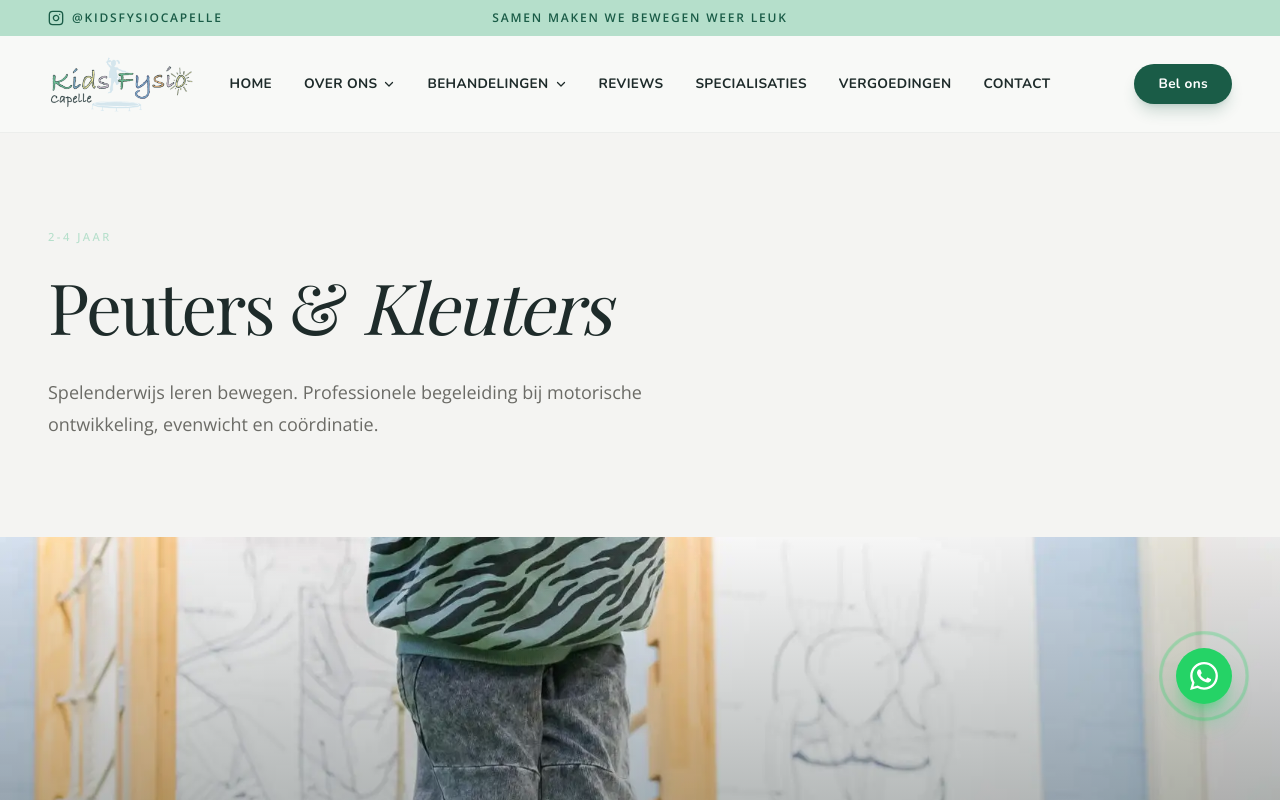
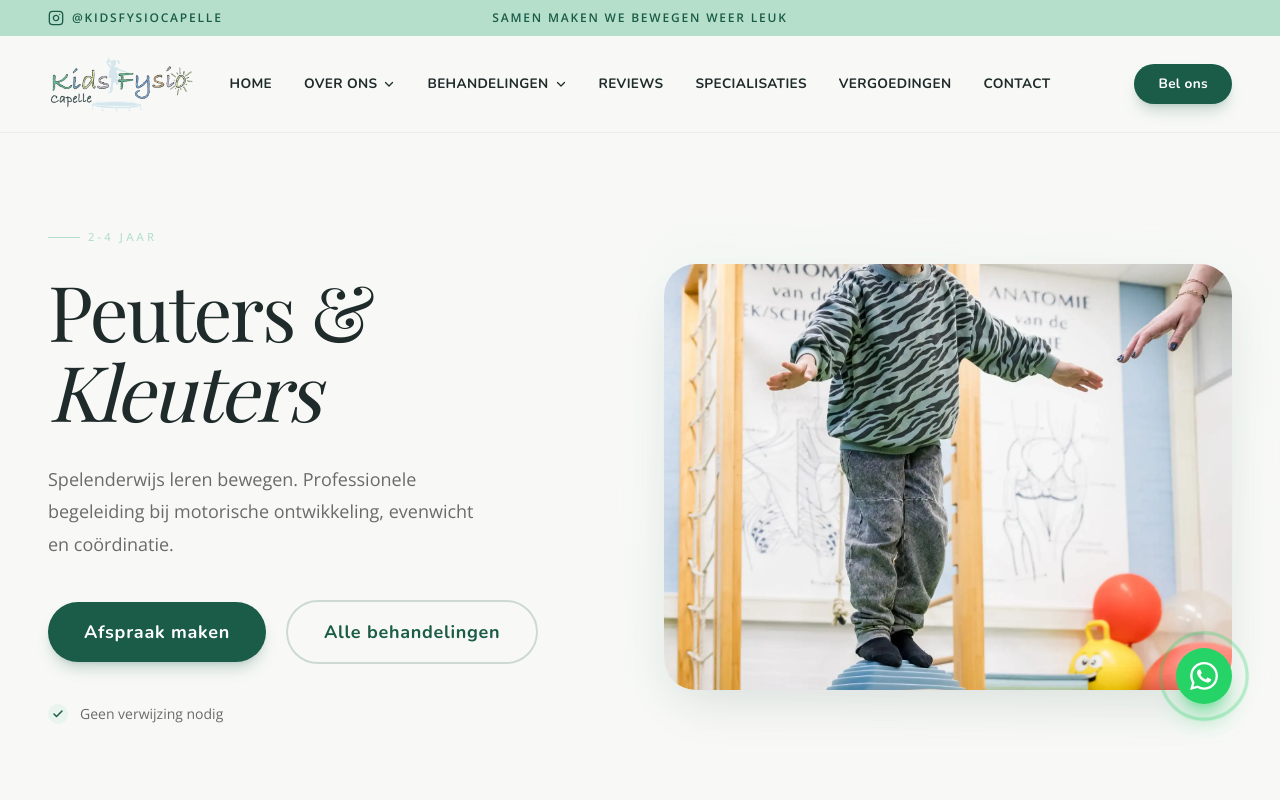
Before and after one commit to Maximustopdeals/kidsfysio-capelle-next-js, a Next.js app: page /peuters-kleuters in a window 1280 px wide. Shown: the top 800 px of the page. Built offline with nearby package versions, Linux system fonts and the light colour scheme.

Commit message:
Refactor PeutersKleutersPage layout and comments

```diff
--- a/src/app/peuters-kleuters/page.tsx
+++ b/src/app/peuters-kleuters/page.tsx
@@ -2,7 +2,6 @@ import type { Metadata } from "next";
 import Image from "next/image";
 import FadeIn from "@/components/FadeIn";
 import Button from "@/components/Button";
-import PageHero from "@/components/PageHero";
 
 export const metadata: Metadata = {
   title: "Kinderfysiotherapie peuters Capelle | 2-4 jaar",
@@ -31,26 +30,80 @@ const approach = [
 export default function PeutersKleutersPage() {
   return (
     <>
-      <PageHero
-        eyebrow="2-4 jaar"
-        title={<>Peuters & <em className="italic">Kleuters</em></>}
-        subtitle="Spelenderwijs leren bewegen. Professionele begeleiding bij motorische ontwikkeling, evenwicht en coördinatie."
-      />
+      {/* 1. Split-Screen Hero (High-End Editorial) */}
+      <section className="relative w-full bg-cream pt-16 pb-24 lg:pt-24 lg:pb-32 overflow-hidden">
+        <div className="mx-auto max-w-7xl px-6 lg:px-12 grid grid-cols-1 lg:grid-cols-2 gap-16 lg:gap-12 items-center">
 
-      {/* Sfeerbeeld */}
-      <section className="relative h-[45vh] min-h-[320px] w-full overflow-hidden">
-        <Image
-          src="/images/KidsFysioCapelle-behandeling.webp"
-          alt="Kinderfysiotherapie behandeling bij Kids Fysio Capelle Capelle aan den IJssel"
-          fill
-          className="object-cover object-center"
-          sizes="100vw"
-          priority
-        />
-        <div className="absolute inset-0 bg-gradient-to-t from-charcoal/40 to-transparent" />
+          {/* Linkerkant: Tekst */}
+          <div className="flex flex-col items-start z-10">
+            <FadeIn>
+              <p className="text-[0.7rem] font-medium tracking-[0.28em] uppercase text-sage mb-6 flex items-center gap-2">
+                <span className="w-8 h-[1px] bg-sage inline-block"></span>
+                2-4 jaar
+              </p>
+            </FadeIn>
+
+            <FadeIn delay={0.12}>
+              <h1 className="font-serif text-[clamp(3.25rem,6vw,5.5rem)] font-light leading-[1.05] tracking-[-0.03em] text-charcoal mb-8">
+                Peuters &
+                <br />
+                <em className="italic font-light">Kleuters</em>
+              </h1>
+            </FadeIn>
+
+            <FadeIn delay={0.28}>
+              <p className="text-[1.05rem] lg:text-lg text-muted max-w-md leading-[1.8] font-light mb-10">
+                Spelenderwijs leren bewegen. Professionele begeleiding bij motorische ontwikkeling, evenwicht en coördinatie.
+              </p>
+            </FadeIn>
+
+            <FadeIn delay={0.4}>
+              <div className="flex flex-wrap items-center gap-5">
+                <Button href="/contact/" variant="primary" size="lg">
+                  Afspraak maken
+                </Button>
+                <Button
+                  href="/behandelingen/"
+                  variant="outline"
+                  size="lg"
+                >
+                  Alle behandelingen
+                </Button>
+              </div>
+            </FadeIn>
+
+            <FadeIn delay={0.5}>
+              <div className="mt-10 flex items-center gap-3 text-sm text-muted font-light">
+                <span className="flex items-center justify-center w-5 h-5 rounded-full bg-brand-mint/20 text-brand-primary">
+                  <svg width="12" height="12" viewBox="0 0 24 24" fill="none" stroke="currentColor" strokeWidth="3" strokeLinecap="round" strokeLinejoin="round"><path d="M20 6L9 17l-5-5" /></svg>
+                </span>
+                Geen verwijzing nodig
+              </div>
+            </FadeIn>
+          </div>
+
+          {/* Rechterkant: Afbeelding */}
+          <div className="relative w-full">
+            <FadeIn delay={0.2} direction="left">
+              <div className="absolute -inset-4 bg-brand-mint/10 rounded-[2.5rem] transform rotate-2 blur-lg"></div>
+
+              <div className="relative aspect-[4/3] lg:aspect-[4/3] rounded-[2rem] overflow-hidden shadow-2xl shadow-charcoal/10">
+                <Image
+                  src="/images/KidsFysioCapelle-behandeling.webp"
+                  alt="Kinderfysiotherapie behandeling bij Kids Fysio Capelle"
+                  fill
+                  priority
+                  className="object-cover object-center"
+                  sizes="(max-width: 1024px) 100vw, 50vw"
+                />
+              </div>
+            </FadeIn>
+          </div>
+
+        </div>
       </section>
 
-      {/* Een goede start */}
+      {/* 2. Een goede start */}
       <section className="py-28 lg:py-36 bg-cream">
         <div className="mx-auto max-w-7xl px-6 lg:px-12">
           <div className="grid grid-cols-1 lg:grid-cols-12 gap-12 lg:gap-8">
@@ -80,7 +133,7 @@ export default function PeutersKleutersPage() {
         </div>
       </section>
 
-      {/* Onze aanpak */}
+      {/* 3. Onze aanpak */}
       <section className="py-28 lg:py-36 bg-warm-gray">
         <div className="mx-auto max-w-7xl px-6 lg:px-12">
           <FadeIn>
@@ -111,7 +164,7 @@ export default function PeutersKleutersPage() {
         </div>
       </section>
 
-      {/* Indicaties */}
+      {/* 4. Indicaties */}
       <section className="py-28 lg:py-36 bg-cream">
         <div className="mx-auto max-w-7xl px-6 lg:px-12">
           <FadeIn>
@@ -135,7 +188,7 @@ export default function PeutersKleutersPage() {
         </div>
       </section>
 
-      {/* Call to action */}
+      {/* 5. Call to action */}
       <section className="py-28 lg:py-40 bg-warm-gray">
         <div className="mx-auto max-w-2xl px-6 text-center">
           <FadeIn>
```
